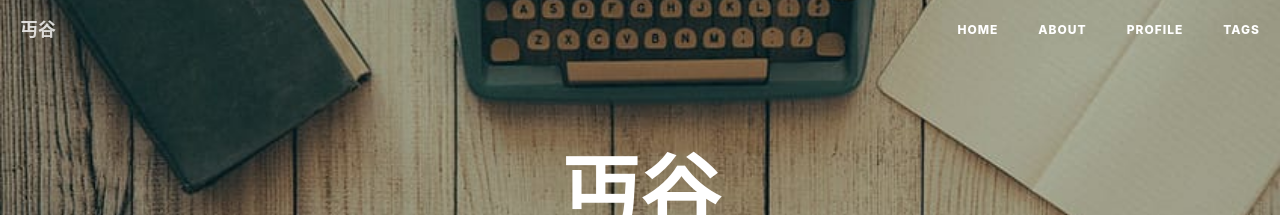
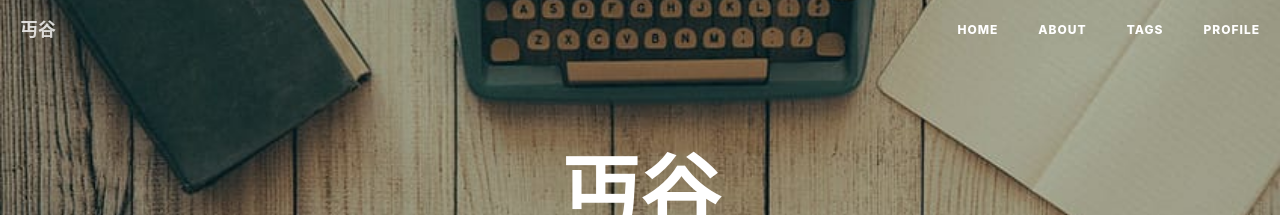
Before and after one commit to ZhangTianrong/ZhangTianrong.github.io, a Jekyll site: the page built from index.html, in a window 1280 px wide. Shown: the top 215 px of the page. Built offline with Jekyll 4.4.1, drawn with Linux system fonts in a browser that asks for light colours; nearby versions of some CDN libraries; some web fonts are replaced; the list of posts is cut into pages by our own code; comment, search, counter and statistics services are not loaded.

Commit message:
Add link to profile page

```diff
--- a/_includes/nav.html
+++ b/_includes/nav.html
@@ -19,11 +19,14 @@
                     <li>
                         <a href="{{ site.baseurl }}/">Home</a>
                     </li>
-                    {% for page in site.pages %}{% if page.title %}
+                    {% for page in site.pages %}{% if page.title and page.url != "/profile/" %}
                     <li>
                         <a href="{{ page.url | prepend: site.baseurl }}">{{ page.title }}</a>
                     </li>
                     {% endif %}{% endfor %}
+                    <li>
+                        <a href="{{ site.baseurl }}/profile/">Profile</a>
+                    </li>
                 </ul>
             </div>
         </div>
```
